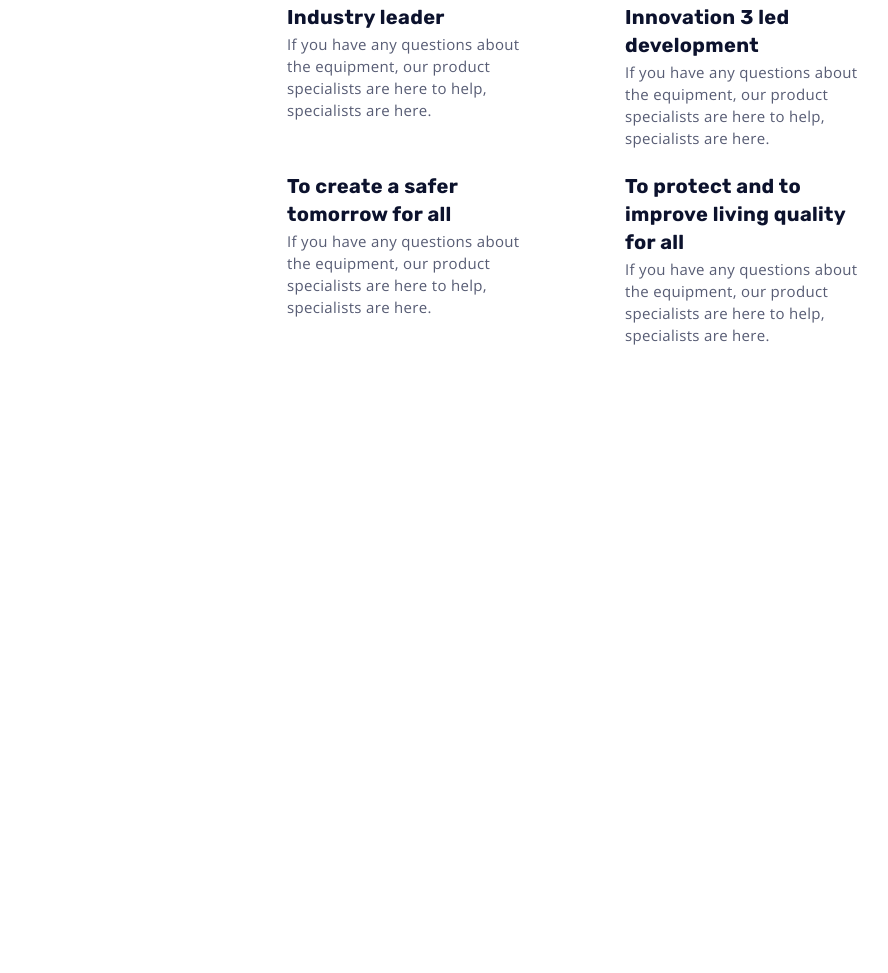
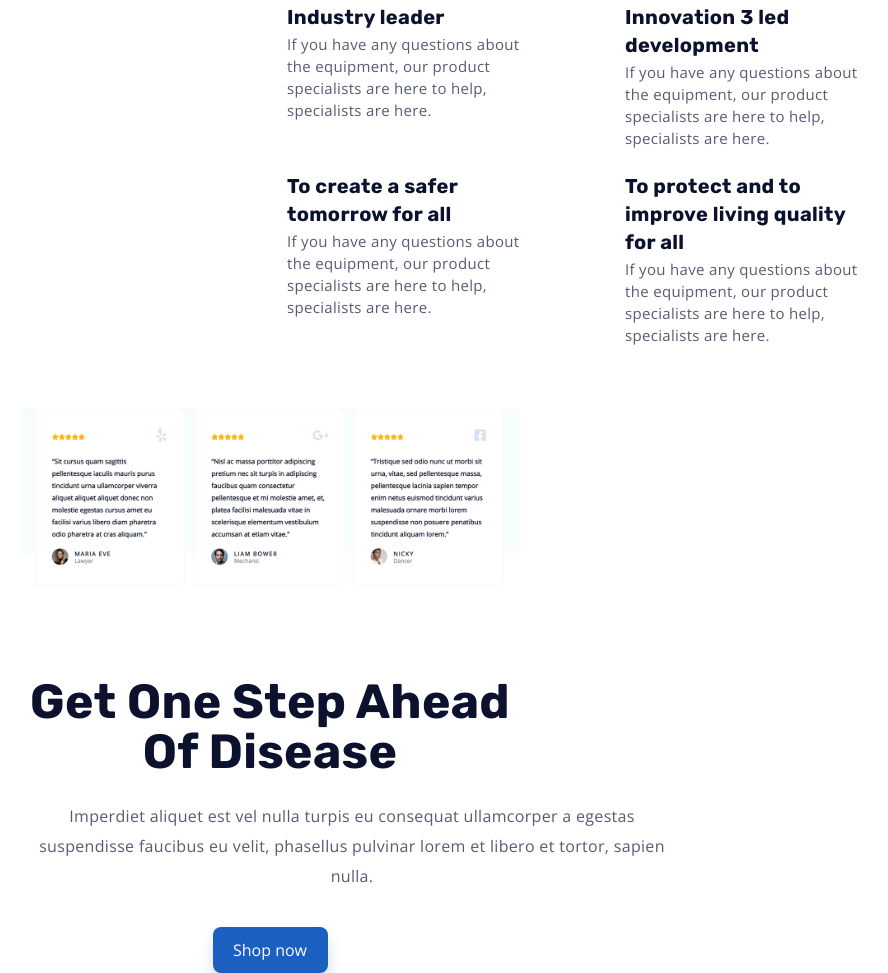
Before and after one commit to Matematuka/protective_face_masks, a website: page index.html in a window 1280 px wide. Shown: the part 3843-4816 px from the top of the page, without its empty margins (370-1258 px from the left). Before the commit the page ends 4225 px from the top, so only its background shows below. Drawn offline with Linux system fonts and the light colour scheme; files whose address does not match are found by name.

Commit message:
feedback section

```diff
--- a/index.html
+++ b/index.html
@@ -298,7 +298,16 @@ They have also passed the quality inspection of several international famous tes
                 <div class="item_text"><h4>To protect and to improve living quality for all</h4><p>If you have any questions about the equipment, our product specialists are here to help, specialists are here.</p></div>
               </div>
               </li></ul></div></div></div>
-      </section>
+            </section>
+            <section class="feedback">
+              <div class="feedback_container">
+                <img src="./src/images/pictures/feedback.png" alt="feedback">
+              </div>
+              <div class="conclusion"><h2 class="conclusion_title">Get One Step Ahead Of Disease
+</h2><p class="conclusion_text">Imperdiet aliquet est vel nulla turpis eu consequat ullamcorper a egestas suspendisse faucibus eu velit, phasellus pulvinar lorem et libero et tortor, sapien nulla.
+</p></div>
+<div class="feedback_button_container"><button class="feedback_btn" type="button">Shop now</button></div>
+            </section>
     </main>
   </body>
 </html>
--- a/src/scss/sections/_about.scss
+++ b/src/scss/sections/_about.scss
@@ -1,4 +1,5 @@
 @use "../base/variables" as *;
+
 .about {
   background-color: $white;
 }
--- /dev/null
+++ b/src/scss/sections/_feedback.scss
@@ -0,0 +1,48 @@
+@use "../base/variables" as *;
+
+.feedback {
+  margin-top: 0;
+  background-color: $white;
+  padding: 0 390px;
+  padding-top: 25px;
+}
+
+.conclusion {
+  margin-top: 88px;
+}
+
+.conclusion_title {
+  font-family: $font-family-heading;
+  font-weight: $bold;
+  font-size: 48px;
+  line-height: 1.04;
+  text-align: center;
+  color: $dark;
+}
+
+.conclusion_text {
+  font-family: $font-family-base;
+  font-weight: $regular;
+  font-size: 16px;
+  line-height: 1.87;
+  color: $grey;
+  width: 664px;
+  text-align: center;
+  margin: 0 auto;
+  margin-top: 25px;
+}
+
+.feedback_button_container {
+  display: flex;
+  justify-content: center;
+}
+
+.feedback_btn {
+  width: 115px;
+  height: 46px;
+  color: $white;
+  background-color: $blue;
+  box-shadow: 0 10px 15px 0 rgba(27, 95, 193, 0.19);
+  border-radius: 8px;
+  margin-top: 35px;
+}
--- a/src/scss/style.scss
+++ b/src/scss/style.scss
@@ -11,3 +11,4 @@
 @use "sections/about";
 @use "sections/sertification";
 @use "sections/advantages";
+@use "sections/feedback";
```
Also changed, not shown: dist/css/style.css, src/images/pictures/feedback.jpg (deleted), src/images/pictures/feedback.png (added).
